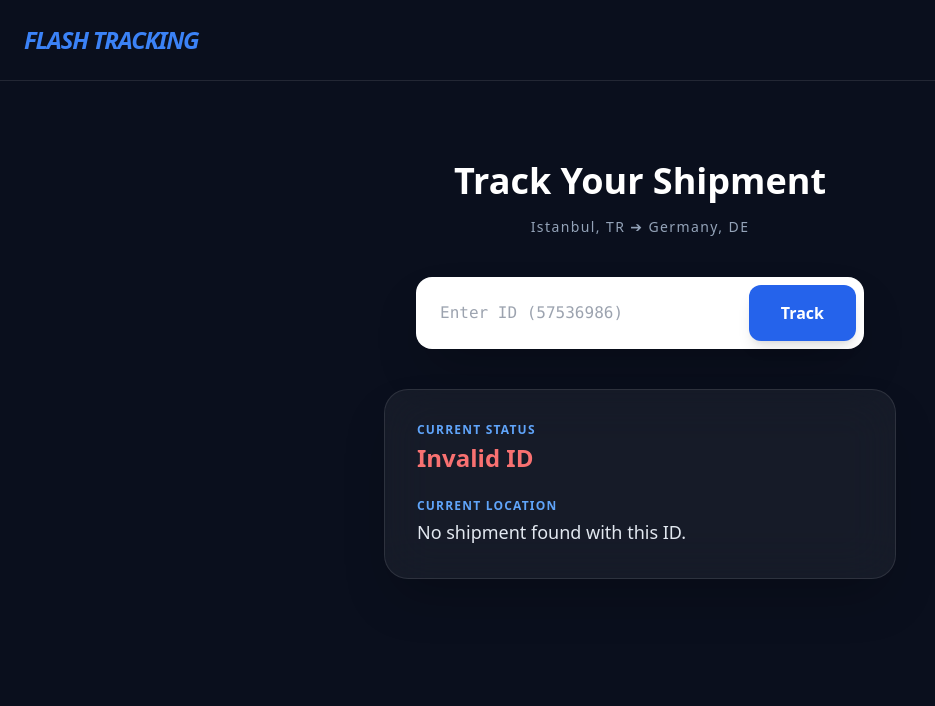
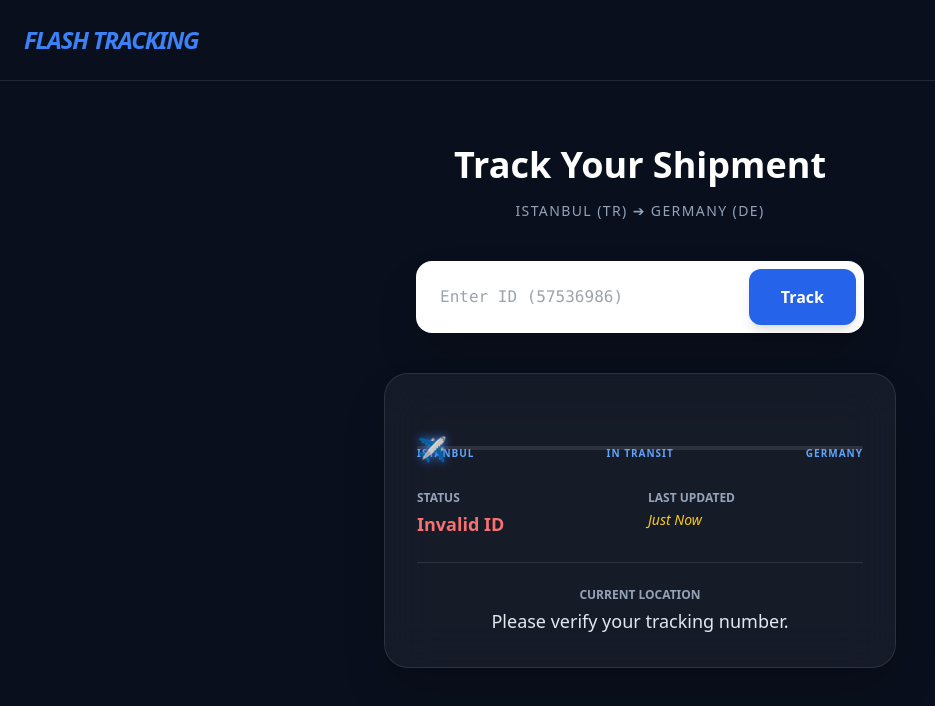
Before and after one commit to flashtracking/flash-logistics, a plain HTML site: page index.html in a window 1280 px wide. Both pictures are taken after a click on the button "Track". Shown: the whole page, without its empty margins (0-935 px from the left). Drawn offline with nearby package versions, Linux system fonts and the light colour scheme.

Commit message:
Update index.html

```diff
--- a/index.html
+++ b/index.html
@@ -3,8 +3,17 @@
 <head>
 <meta charset="UTF-8">
 <meta name="viewport" content="width=device-width, initial-scale=1.0">
-<title>Flash Tracking Service | Istanbul-Germany</title>
+<title>Flash Tracking | Istanbul-Germany</title>
 <script src="https://cdn.tailwindcss.com"></script>
+<style>
+    /* Plane Animation Styling */
+    .plane-track { height: 4px; background: rgba(255,255,255,0.1); position: relative; border-radius: 10px; margin: 40px 0; }
+    .plane {
+        position: absolute; top: -15px; left: 0%;
+        transition: left 3s ease-in-out;
+        font-size: 24px; filter: drop-shadow(0 0 5px #3b82f6);
+    }
+</style>
 </head>
 <body class="bg-[#0a0f1d] font-sans text-white">
 
@@ -12,9 +21,9 @@
         <div class="text-2xl font-black italic text-blue-500 uppercase tracking-tighter">Flash Tracking</div>
     </nav>
 
-    <header class="py-20 px-6 text-center">
+    <header class="py-16 px-6 text-center">
         <h1 class="text-4xl font-extrabold mb-4">Track Your Shipment</h1>
-        <p class="text-slate-400 mb-10 text-sm tracking-widest">Istanbul, TR ➔ Germany, DE</p>
+        <p class="text-slate-400 mb-10 text-sm tracking-widest uppercase">Istanbul (TR) ➔ Germany (DE)</p>
 
         <div class="max-w-md mx-auto flex bg-white p-2 rounded-2xl shadow-2xl">
             <input id="trackInput" type="text" placeholder="Enter ID (57536986)" class="flex-grow p-4 text-slate-900 outline-none rounded-l-xl font-mono">
@@ -22,23 +31,40 @@
         </div>
 
         <div id="resultBox" class="mt-10 max-w-lg mx-auto bg-white/5 backdrop-blur-xl p-8 rounded-3xl text-left hidden border border-white/10 shadow-2xl">
-            <div class="mb-6">
-                <p class="text-xs uppercase text-blue-400 font-bold tracking-widest mb-1">Current Status</p>
-                <h3 id="statusText" class="text-2xl font-bold"></h3>
+
+            <div class="plane-track">
+                <div id="planeIcon" class="plane">✈️</div>
+                <div class="flex justify-between mt-6 text-[10px] font-bold uppercase text-blue-400 tracking-widest">
+                    <span>Istanbul</span>
+                    <span>In Transit</span>
+                    <span>Germany</span>
+                </div>
             </div>
-            <div>
-                <p class="text-xs uppercase text-blue-400 font-bold tracking-widest mb-1">Current Location</p>
-                <h3 id="locationText" class="text-lg font-medium text-slate-200"></h3>
+
+            <div class="grid grid-cols-2 gap-4 mt-10">
+                <div>
+                    <p class="text-xs uppercase text-slate-400 font-bold mb-1">Status</p>
+                    <h3 id="statusText" class="text-lg font-bold"></h3>
+                </div>
+                <div>
+                    <p class="text-xs uppercase text-slate-400 font-bold mb-1">Last Updated</p>
+                    <p id="updateText" class="text-sm italic text-yellow-400">Just Now</p>
+                </div>
+            </div>
+
+            <div class="mt-6 pt-6 border-t border-white/10">
+                <p class="text-xs uppercase text-slate-400 font-bold mb-1 text-center">Current Location</p>
+                <h3 id="locationText" class="text-lg font-medium text-center text-slate-200"></h3>
             </div>
         </div>
     </header>
 
 <script>
-// DATABASE FOR ISTANBUL TO GERMANY ROUTE
 const database = {
     "57536986": {
         status: "Departed Istanbul Hub",
-        location: "Istanbul International Airport (IST)"
+        location: "Istanbul International Airport (IST)",
+        progress: "25%" // This moves the plane 25% across the bar
     }
 };
 
@@ -47,19 +73,25 @@ function runTrack() {
     const box = document.getElementById('resultBox');
     const status = document.getElementById('statusText');
     const loc = document.getElementById('locationText');
+    const plane = document.getElementById('planeIcon');
 
     if (database[id]) {
-        // Only show the box if the ID matches
         box.classList.remove('hidden');
         status.innerText = database[id].status;
         loc.innerText = database[id].location;
-        status.style.color = "#4ade80"; // Green for success
+        status.style.color = "#4ade80";
+
+        // Triggers the plane animation
+        setTimeout(() => {
+            plane.style.left = database[id].progress;
+        }, 100);
+
     } else {
-        // Show error if ID is wrong
         box.classList.remove('hidden');
         status.innerText = "Invalid ID";
-        loc.innerText = "No shipment found with this ID.";
-        status.style.color = "#f87171"; // Red for error
+        loc.innerText = "Please verify your tracking number.";
+        status.style.color = "#f87171";
+        plane.style.left = "0%";
     }
 }
 </script>
```
